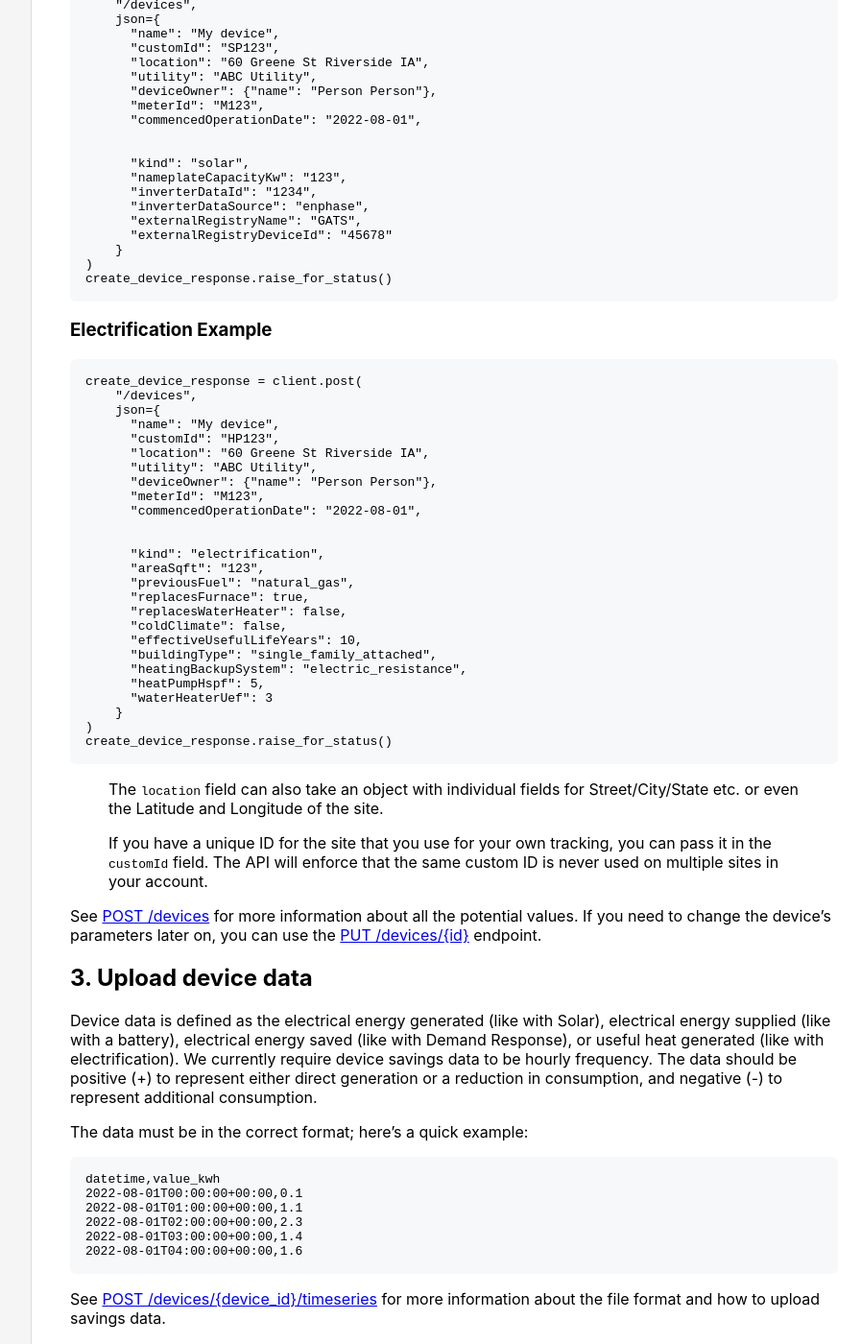
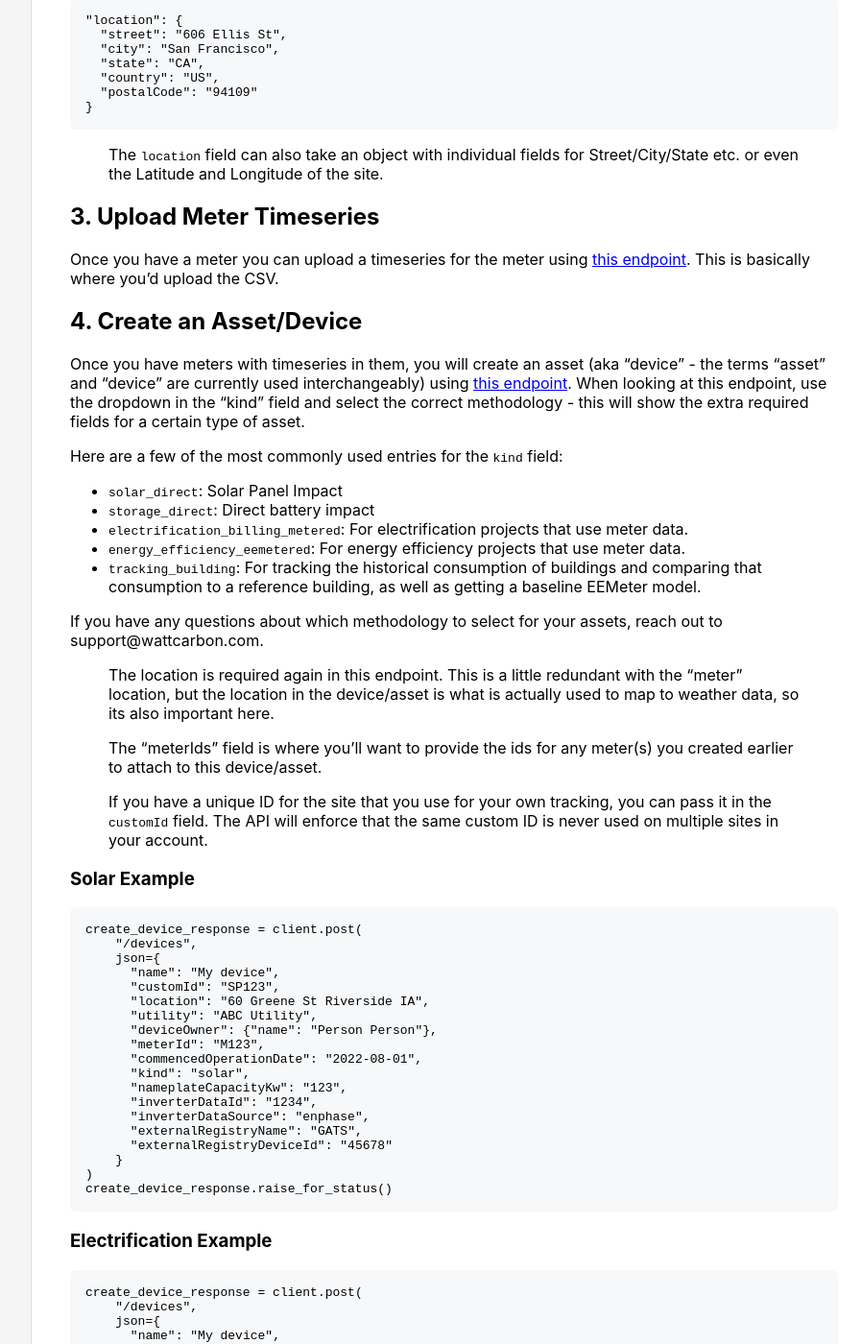
Before and after one commit to wattcarbon/docs.wattcarbon.com, a Jekyll site: the page built from _data-onboarding/Developer-Guide.md, in a window 1280 px wide and 1400 px high, scrolled down 1087 px. Shown: the whole window at 96% size, without its empty margins (258-1155 px from the left). Built offline with Jekyll 4.4.1, drawn with Linux system fonts in a browser that asks for light colours; some of the changed text lies outside the part shown.

Commit message:
Update developer guide

````diff
--- a/_data-onboarding/Developer-Guide.md
+++ b/_data-onboarding/Developer-Guide.md
@@ -44,9 +44,48 @@ client.headers["Authorization"] = "Bearer " + token
 
 See the documentation for [POST /auth/token](https://api.wattcarbon.com/#tag/Tokens/operation/create_token_auth_token_post) for more information.
 
-## 2. Create a device.
 
-A device contains the information necessary to validate that EACs can be generated.
+## 2. [Create a Meter](https://api.wattcarbon.com/#tag/Meters/operation/Meters-create_meter)
+
+Here is where you can create the objects that will hold the energy timeseries. For this endpoint, you can use "manual" as the "apiProvider". "meterType" can either be "gas" or "electricity".
+
+The "location" is also required here, and this is where you can put a street address. There are a few different ways to format this field, here is an example:
+
+```
+"location": {
+  "street": "606 Ellis St",
+  "city": "San Francisco",
+  "state": "CA",
+  "country": "US",
+  "postalCode": "94109"
+}
+```
+
+> The `location` field can also take an object with individual fields for Street/City/State etc. or even the Latitude and Longitude of the site.
+
+## 3. Upload Meter Timeseries
+
+Once you have a meter you can upload a timeseries for the meter using [this endpoint](https://api.wattcarbon.com/#tag/Meters/operation/Meters-upload_meter_intervals). This is basically where you'd upload the CSV.
+
+## 4. Create an Asset/Device
+
+Once you have meters with timeseries in them, you will create an asset (aka "device" - the terms "asset" and "device" are currently used interchangeably) using [this endpoint](https://api.wattcarbon.com/#tag/Devices/operation/Devices-create_device). When looking at this endpoint, use the dropdown in the "kind" field and select the correct methodology - this will show the extra required fields for a certain type of asset.
+
+Here are a few of the most commonly used entries for the `kind` field:
+
+- `solar_direct`: Solar Panel Impact
+- `storage_direct`: Direct battery impact
+- `electrification_billing_metered`: For electrification projects that use meter data.
+- `energy_efficiency_eemetered`: For energy efficiency projects that use meter data.
+- `tracking_building`: For tracking the historical consumption of buildings and comparing that consumption to a reference building, as well as getting a baseline EEMeter model.
+
+If you have any questions about which methodology to select for your assets, reach out to support@wattcarbon.com.
+
+> The location is required again in this endpoint. This is a little redundant with the "meter" location, but the location in the device/asset is what is actually used to map to weather data, so its also important here.
+
+> The "meterIds" field is where you'll want to provide the ids for any meter(s) you created earlier to attach to this device/asset.
+
+> If you have a unique ID for the site that you use for your own tracking, you can pass it in the `customId` field. The API will enforce that the same custom ID is never used on multiple sites in your account.
 
 ### Solar Example
 
@@ -61,8 +100,6 @@ create_device_response = client.post(
       "deviceOwner": {"name": "Person Person"},
       "meterId": "M123",
       "commencedOperationDate": "2022-08-01",
-
-
       "kind": "solar",
       "nameplateCapacityKw": "123",
       "inverterDataId": "1234",
@@ -87,8 +124,6 @@ create_device_response = client.post(
       "deviceOwner": {"name": "Person Person"},
       "meterId": "M123",
       "commencedOperationDate": "2022-08-01",
-
-
       "kind": "electrification",
       "areaSqft": "123",
       "previousFuel": "natural_gas",
@@ -104,32 +139,3 @@ create_device_response = client.post(
 )
 create_device_response.raise_for_status()
 ```
-
-<!-- theme: info -->
-
-> The `location` field can also take an object with individual fields for Street/City/State etc. or even the Latitude and Longitude of the site.
-
-<!-- theme: info -->
-
-> If you have a unique ID for the site that you use for your own tracking, you can pass it in the `customId` field. The API will enforce that the same custom ID is never used on multiple sites in your account.
-
-See [POST /devices](https://api.wattcarbon.com/#tag/Devices/operation/create_device_devices_post) for more information about all the potential values. If you need to change the device's parameters later on, you can use the [PUT /devices/{id}](https://api.wattcarbon.com/#tag/Devices/operation/update_device_devices__device_id__put) endpoint.
-
-## 3. Upload device data
-
-Device data is defined as the electrical energy generated (like with Solar), electrical energy supplied (like with a battery), electrical energy saved (like with Demand Response), or useful heat generated (like with electrification). We currently require device savings data to be hourly frequency.  The data should be positive (+) to represent either direct generation or a reduction in consumption, and negative (-) to represent additional consumption.
-
-The data must be in the correct format; here's a quick example:
-
-```csv
-datetime,value_kwh
-2022-08-01T00:00:00+00:00,0.1
-2022-08-01T01:00:00+00:00,1.1
-2022-08-01T02:00:00+00:00,2.3
-2022-08-01T03:00:00+00:00,1.4
-2022-08-01T04:00:00+00:00,1.6
-```
-
-See [POST /devices/{device_id}/timeseries](https://api.wattcarbon.com/#tag/Devices/operation/upload_device_timeseries_devices__device_id__timeseries_post) for more information about the file format and how to upload savings data.
-
-For now, that is all you need to do to add a device and provide device data. We will include additional steps in the future to further automate our registration process, but for now please email <support@wattcarbon.com> when you have completed this process.
````
